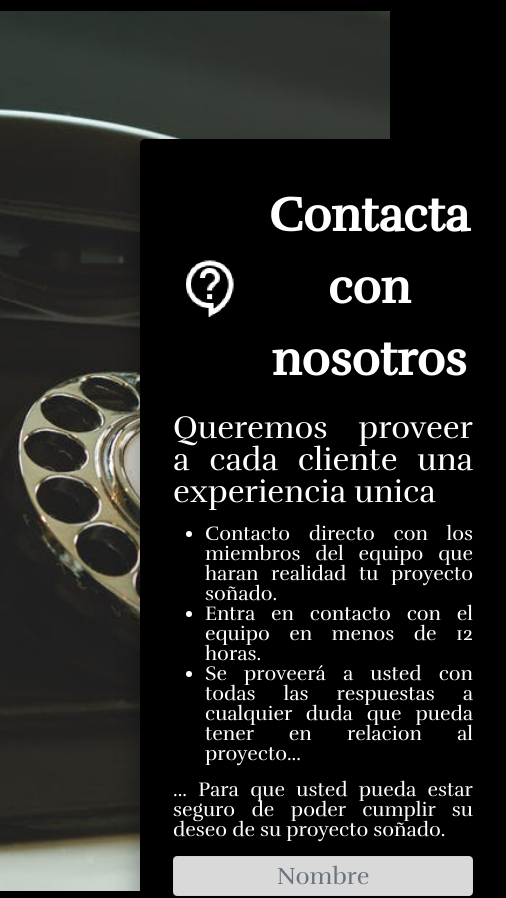
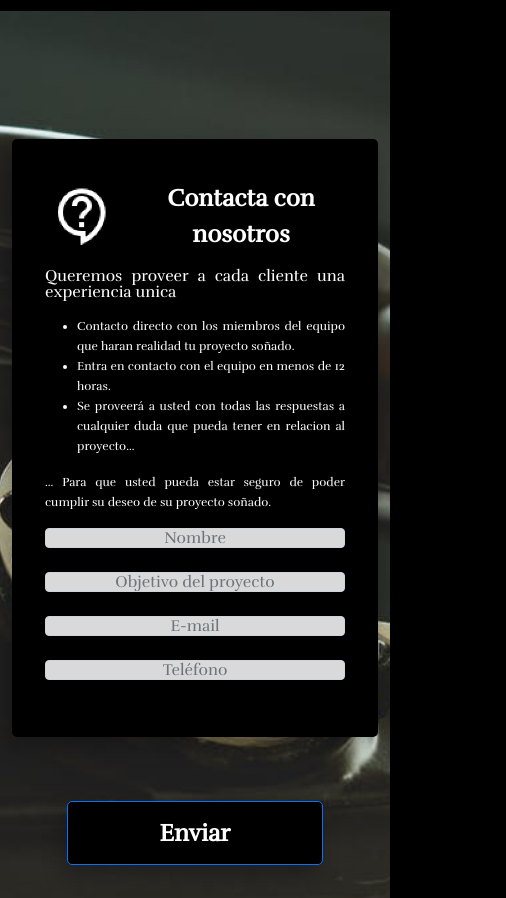
Before and after one commit to Black-And-White-Solutions/Black-And-White-Solutions.github.io, a React (Create React App) app: page / in a window 390 px wide. Shown: the part 9060-9958 px from the top of the page, 506 px wide, since content can reach past the window. Built offline with nearby package versions, Linux system fonts and the light colour scheme.

Commit message:
Ajustado CSS de ContactPage a resoluciones menores

```diff
--- a/src/components/ContactPage.jsx
+++ b/src/components/ContactPage.jsx
@@ -13,7 +13,7 @@ const ContactPage = () => {
       <div className="card mainCard">
         <div className="row align-items-center">
           <img
-            className="col-2 mt-2 ms-2 contactIcon"
+            className="col-sm-2 mt-2 ms-2 contactIcon"
             src={contactCard}
             alt="contactUs"
           />
--- a/src/components/styles/ContactPage.css
+++ b/src/components/styles/ContactPage.css
@@ -66,7 +66,33 @@
   text-align: center;
 }
 
+@media screen and (max-width: 575px){
+	.mainCard{
+		margin: 2rem 0rem;
+	}
+	.formTitle{
+		font-size: 1.5rem;
+	}
+	.formBigText{
+		font-size: 1rem;
+		line-height: 1.25rem;
+	}
+	.formText{
+		font-size: 0.75rem;
+	}
+	.formBox{
+		height: 1.25rem;
+		font-size: 1rem;
+	}
+	.bg{
+		height: 63rem;
+	}
+}
+
 @media screen and (min-width: 576px) and (max-width: 767px){
+	.mainCard{
+		margin: 2rem 0rem;
+	}
 	.formTitle{
 		font-size: 1.75rem;
 	}
@@ -78,8 +104,8 @@
 		font-size: 0.75rem;
 	}
 	.formBox{
-		height: 1.5rem;
-		font-size: 1rem;
+		height: 1.75rem;
+		font-size: 1.25rem;
 	}
 	.bg{
 		height: 65rem;
```
